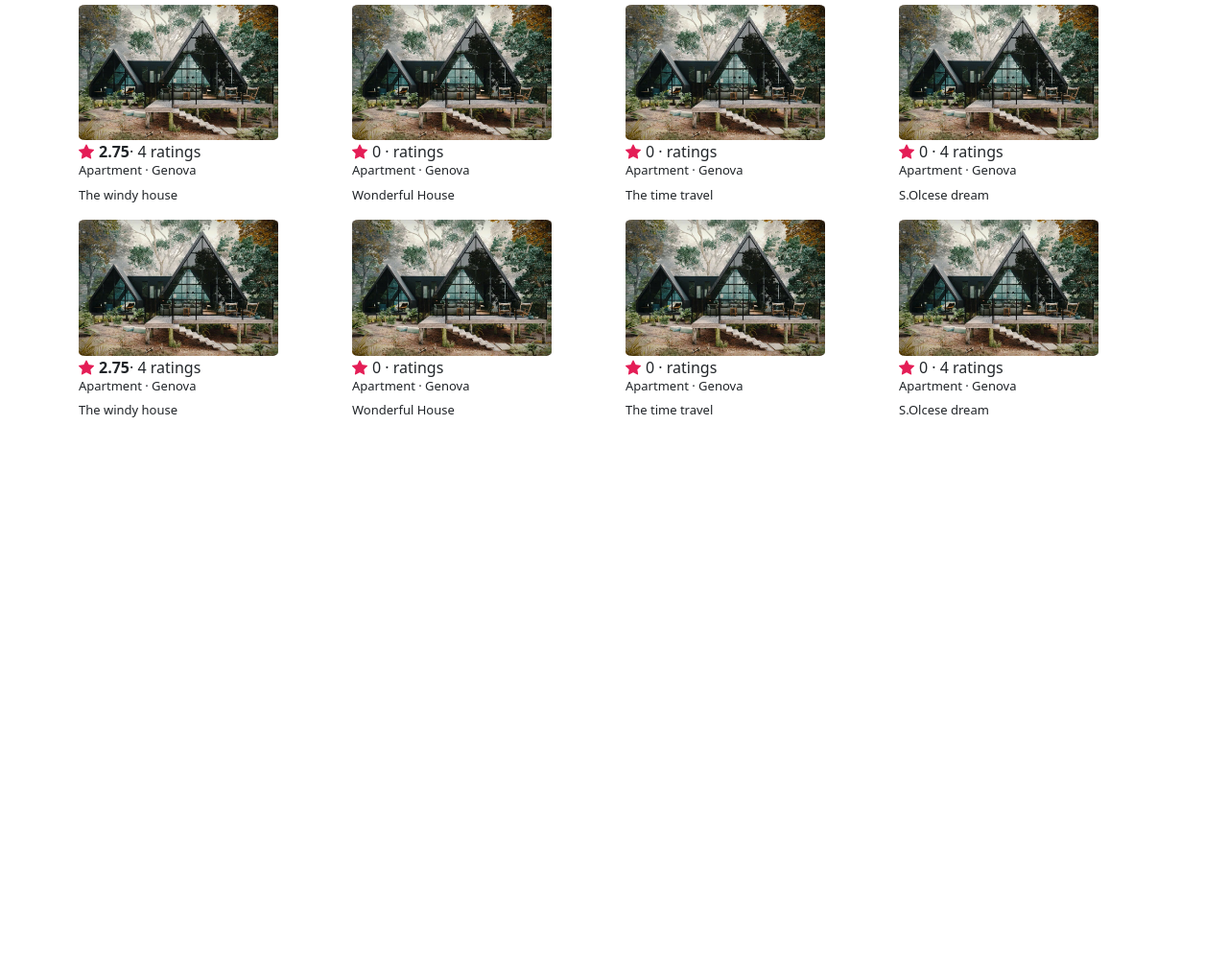
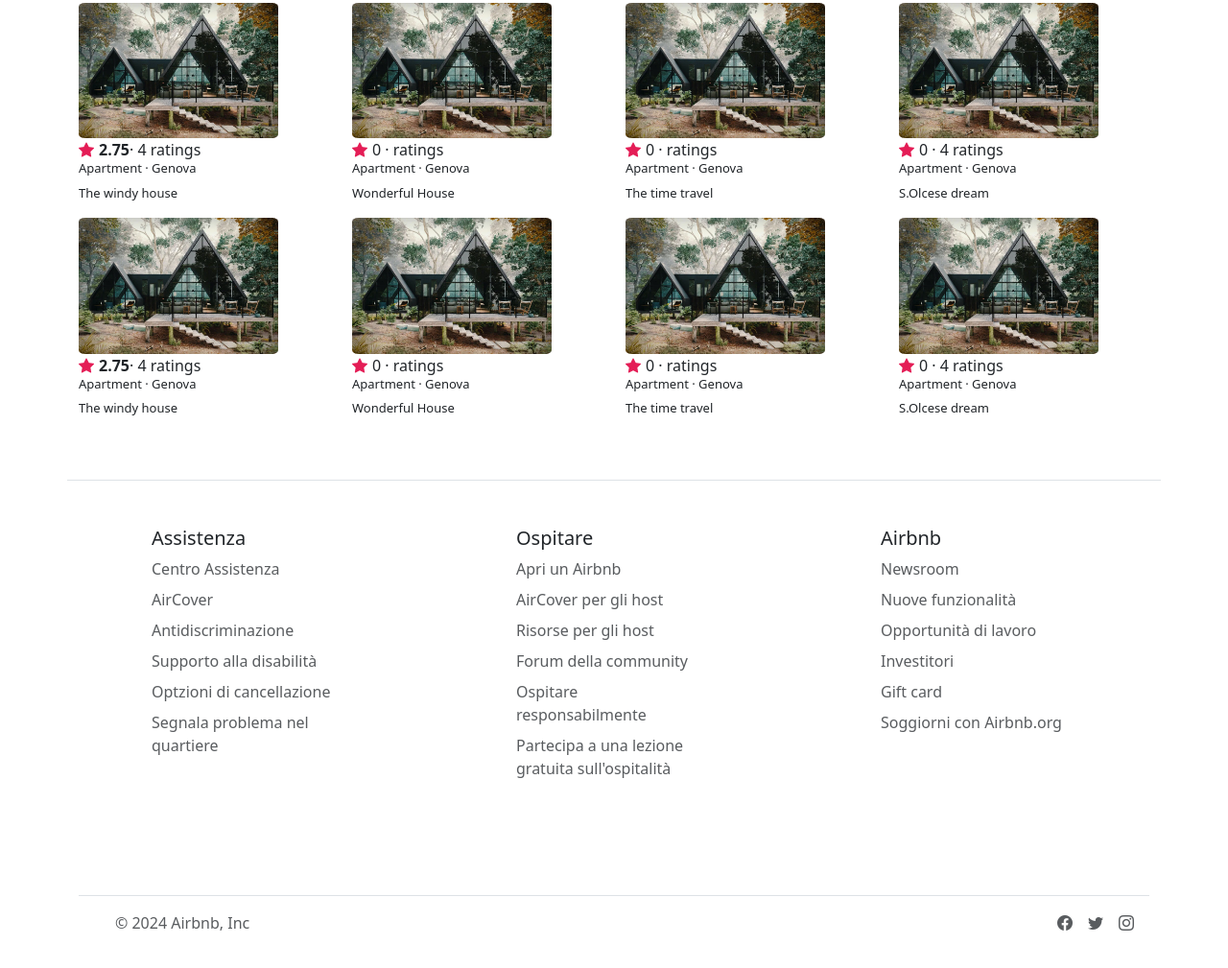
Before and after one commit to valerioman20/Build_Week_2-master, a plain HTML site: page Card_list.html in a window 1280 px wide. Shown: the part 307-1316 px from the top of the page at 96% size. Before the commit the page ends 800 px from the top, so only its background shows below. Drawn offline with nearby package versions, Linux system fonts and the light colour scheme.

Commit message:
implementazione doppio footer con icon

```diff
--- a/CSS/style-2.css
+++ b/CSS/style-2.css
@@ -1,3 +1,8 @@
+*{
+    padding: 0;
+    margin: 0;
+    box-sizing: border-box;
+}
 #navbar_madre div a img{
     max-width: 90px;
 }
@@ -69,9 +74,6 @@ p{
     width: 13rem;
     border: none;
 }
-.card:hover{
-
-}
 .card h6{
     font-weight: 400;
     font-size: small;
@@ -84,3 +86,6 @@ p{
     color: #E41D56;
     padding-right: 5px;
 }
+
+
+/* footer */
--- a/Card_list.html
+++ b/Card_list.html
@@ -71,7 +71,7 @@
 
         <!-- prima riga di cards -->
         <div class="row">
-            <div class="col">
+            <div class="col"> <!-- TODO: da impostare le col per responsive mobile -->
                 <div class="card">
                     <img src="/assets/1.webp" alt="random-pic">
                     <div class="card-body">
@@ -190,6 +190,75 @@
             </div>
         </div>
 
+      </div> <!-- chiusura div container -->
+
+      <!-- footer -->
+
+      <div class="container">
+
+        <!-- primo footer -->
+
+
+        <footer class="row row-cols-1 row-cols-sm-2 row-cols-md-5 py-5 my-5 border-top d-flex justify-content-around ">
+
+            <div class="col mb-3">
+            <h5>Assistenza</h5>
+            <ul class="nav flex-column">
+                <li class="nav-item mb-2"><a href="#" class="nav-link p-0 text-body-secondary">Centro Assistenza</a></li>
+                <li class="nav-item mb-2"><a href="#" class="nav-link p-0 text-body-secondary">AirCover</a></li>
+                <li class="nav-item mb-2"><a href="#" class="nav-link p-0 text-body-secondary">Antidiscriminazione</a></li>
+                <li class="nav-item mb-2"><a href="#" class="nav-link p-0 text-body-secondary">Supporto alla disabilità</a></li>
+                <li class="nav-item mb-2"><a href="#" class="nav-link p-0 text-body-secondary">Optzioni di cancellazione</a></li>
+                <li class="nav-item mb-2"><a href="#" class="nav-link p-0 text-body-secondary">Segnala problema nel quartiere</a></li>
+
+            </ul>
+            </div>
+
+            <div class="col mb-3">
+            <h5>Ospitare</h5>
+            <ul class="nav flex-column">
+                <li class="nav-item mb-2"><a href="#" class="nav-link p-0 text-body-secondary">Apri un Airbnb</a></li>
+                <li class="nav-item mb-2"><a href="#" class="nav-link p-0 text-body-secondary">AirCover per gli host</a></li>
+                <li class="nav-item mb-2"><a href="#" class="nav-link p-0 text-body-secondary">Risorse per gli host</a></li>
+                <li class="nav-item mb-2"><a href="#" class="nav-link p-0 text-body-secondary">Forum della community</a></li>
+                <li class="nav-item mb-2"><a href="#" class="nav-link p-0 text-body-secondary">Ospitare responsabilmente</a></li>
+                <li class="nav-item mb-2"><a href="#" class="nav-link p-0 text-body-secondary">Partecipa a una lezione gratuita sull'ospitalità</a></li>
+
+            </ul>
+            </div>
+
+            <div class="col mb-3">
+            <h5>Airbnb</h5>
+            <ul class="nav flex-column">
+                <li class="nav-item mb-2"><a href="#" class="nav-link p-0 text-body-secondary">Newsroom</a></li>
+                <li class="nav-item mb-2"><a href="#" class="nav-link p-0 text-body-secondary">Nuove funzionalità</a></li>
+                <li class="nav-item mb-2"><a href="#" class="nav-link p-0 text-body-secondary">Opportunità di lavoro</a></li>
+                <li class="nav-item mb-2"><a href="#" class="nav-link p-0 text-body-secondary">Investitori</a></li>
+                <li class="nav-item mb-2"><a href="#" class="nav-link p-0 text-body-secondary">Gift card</a></li>
+                <li class="nav-item mb-2"><a href="#" class="nav-link p-0 text-body-secondary">Soggiorni con Airbnb.org</a></li>
+
+            </ul>
+            </div>
+        </footer>
+
+
+        <!-- secondo footer -->
+
+        <footer class="d-flex flex-wrap justify-content-between align-items-center py-3 my-4 border-top">
+          <div class="col-md-4 d-flex align-items-center">
+            <a href="/" class="mb-3 me-2 mb-md-0 text-body-secondary text-decoration-none lh-1">
+              <svg class="bi" width="30" height="24"><use xlink:href="#bootstrap"></use></svg>
+            </a>
+            <span class="mb-3 mb-md-0 text-body-secondary">© 2024 Airbnb, Inc </span>
+          </div>
+
+          <ul class="nav col-md-4 justify-content-end list-unstyled d-flex">
+            <li class="ms-3"><a class="text-body-secondary" href="#"><i class="bi bi-facebook"></i></a></li>
+            <li class="ms-3"><a class="text-body-secondary" href="#"><i class="bi bi-twitter"></i></a></li>
+            <li class="ms-3"><a class="text-body-secondary" href="#"><i class="bi bi-instagram"></i></a></li>
+            <li class="ms-3"><a class="text-body-secondary" href="#"></a></li>
+          </ul>
+        </footer>
       </div>
 </body>
 </html>
```
